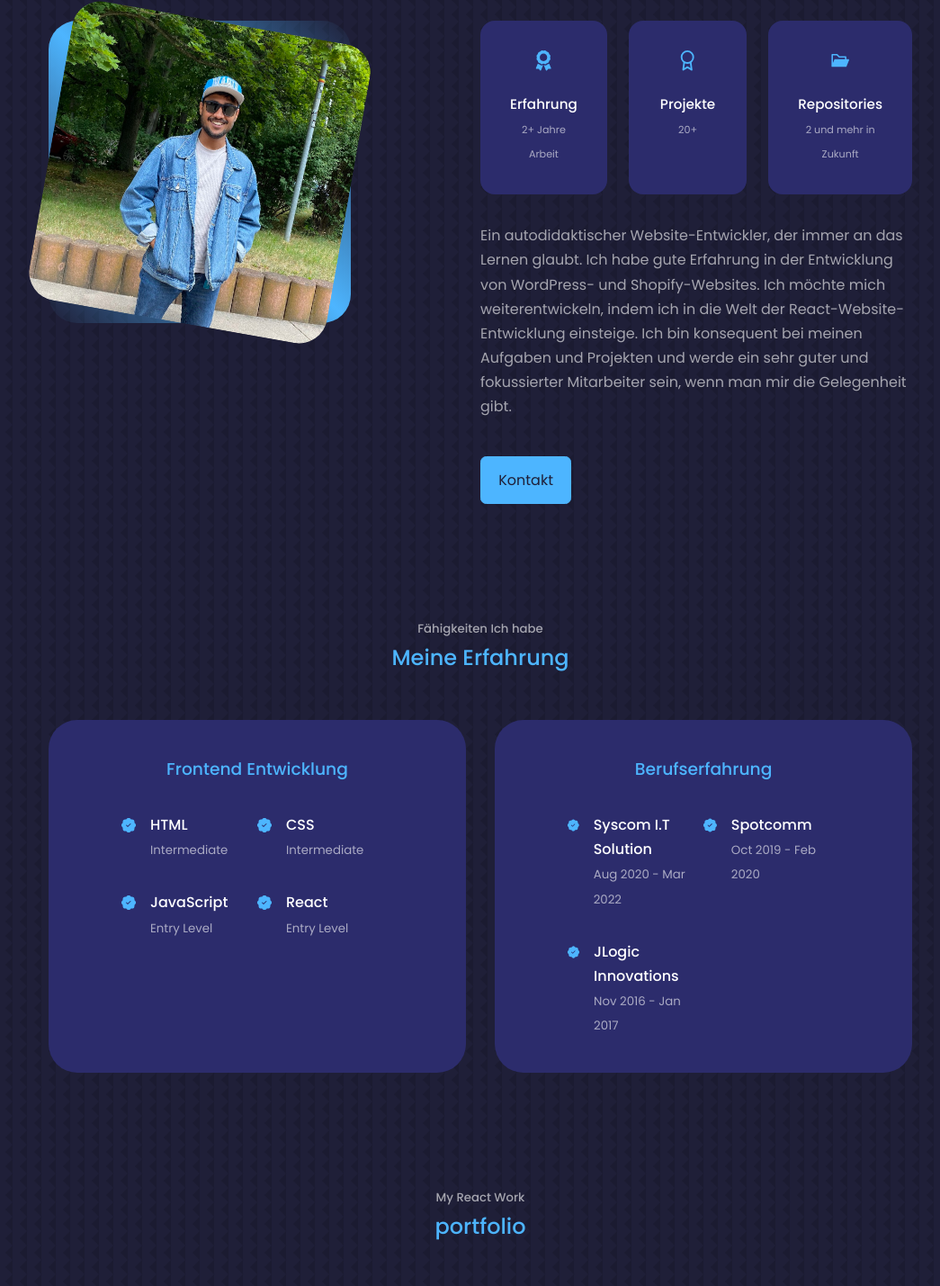
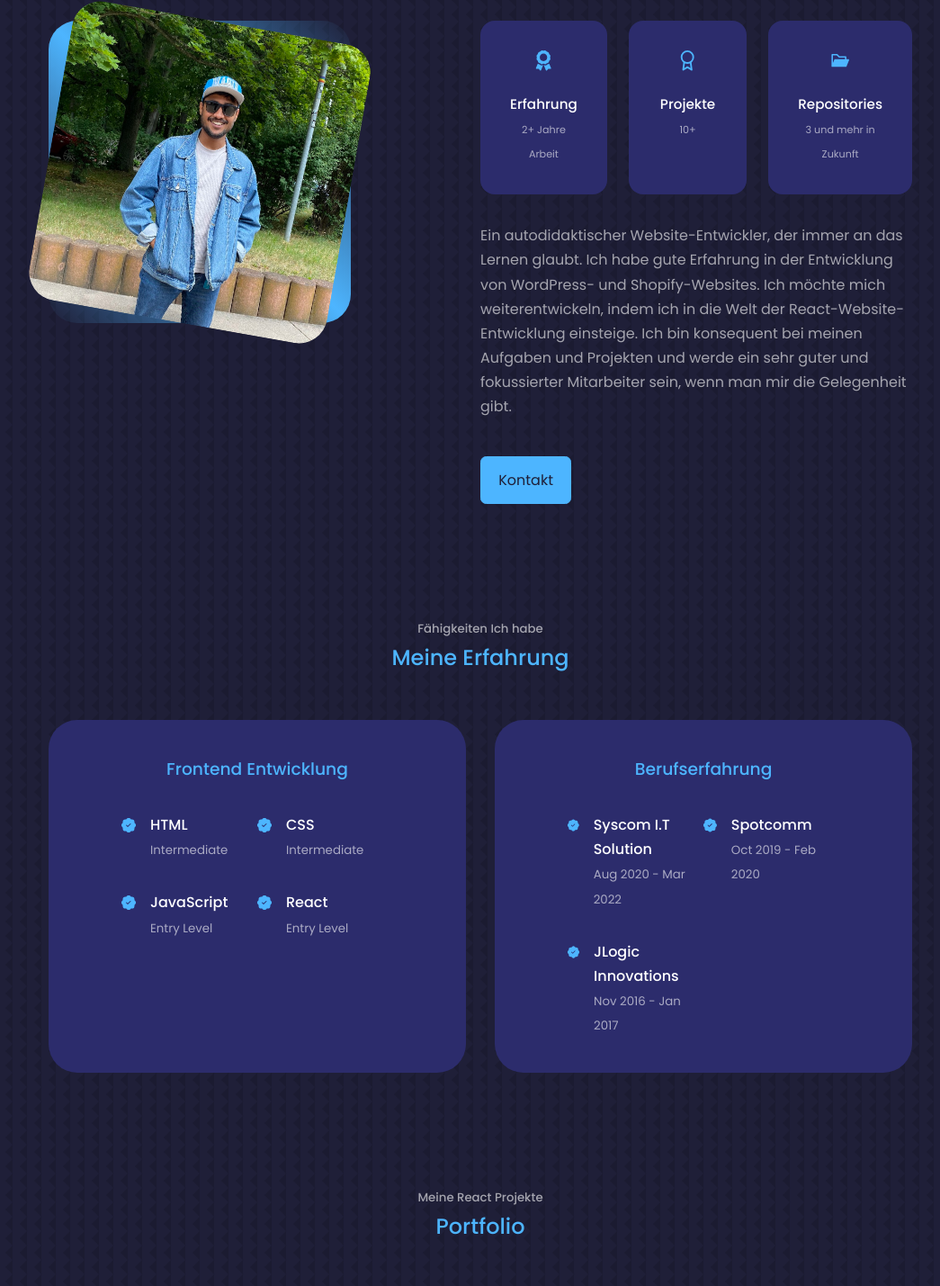
Before and after one commit to Mirza-Adnan-Baig/My-React-Portfolio, a React (Create React App) app: page / in a window 1280 px wide. Shown: the part 1016-2445 px from the top of the page at 90% size, without its empty margins (106-1151 px from the left). Built offline with nearby package versions, Linux system fonts and the light colour scheme.

Commit message:
Deployed website

```diff
--- a/src/components/about/About.jsx
+++ b/src/components/about/About.jsx
@@ -27,12 +27,12 @@ const About = () => {
             <article className="about__card">
               <FiAward className="about__icon" />
               <h5>Projekte</h5>
-              <small>20+</small>
+              <small>10+</small>
             </article>
             <article className="about__card">
               <AiFillFolderOpen className="about__icon" />
               <h5>Repositories</h5>
-              <small>2 und mehr in Zukunft</small>
+              <small>3 und mehr in Zukunft</small>
             </article>
           </div>
           <p>
--- a/src/components/footer/Footer.jsx
+++ b/src/components/footer/Footer.jsx
@@ -33,15 +33,24 @@ const Footer = () => {
         </li>
       </ul>
       <div className="footer__socials">
-        <a href="https://www.facebook.com/mirza.adnan.baig01" target="_blank">
+        <a
+          href="https://www.facebook.com/mirza.adnan.baig01"
+          target="_blank"
+          rel="noreferrer"
+        >
           <FaFacebookF />
         </a>
-        <a href="https://www.instagram.com/mirza.adnan.95/" target="_blank">
+        <a
+          href="https://www.instagram.com/mirza.adnan.95/"
+          target="_blank"
+          rel="noreferrer"
+        >
           <AiFillInstagram />
         </a>
         <a
           href="https://www.linkedin.com/in/mirza-adnan-baig-161258157/"
           target="_blank"
+          rel="noreferrer"
         >
           <BsLinkedin />
         </a>
--- a/src/components/portfolio/Portfolio.jsx
+++ b/src/components/portfolio/Portfolio.jsx
@@ -55,8 +55,8 @@ const data = [
 const Portfolio = () => {
   return (
     <section id="portfolio">
-      <h5>My React Work</h5>
-      <h2>portfolio</h2>
+      <h5>Meine React Projekte</h5>
+      <h2>Portfolio</h2>
 
       <div className="container portfolio__container">
         {data.map(({ id, image, title, github, demo }) => {
```
Also changed, not shown: 1 other file (tests, documents, lock files or other folders).
